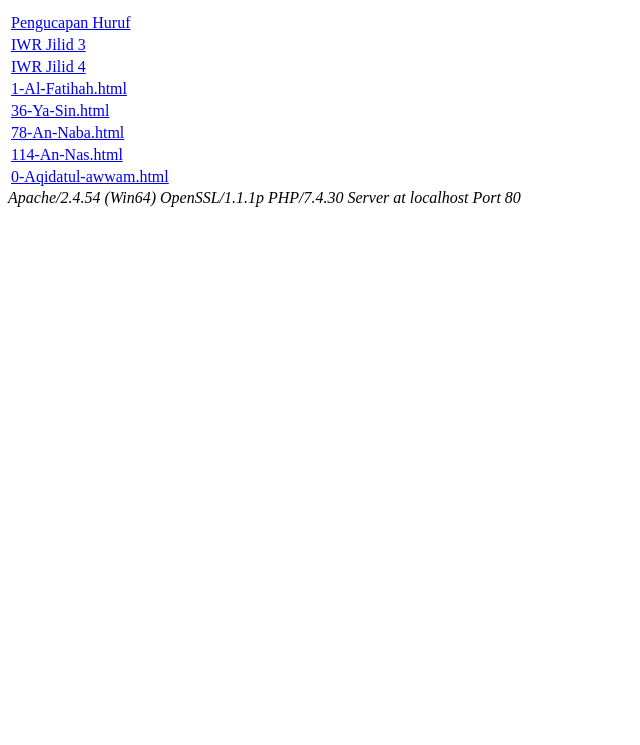
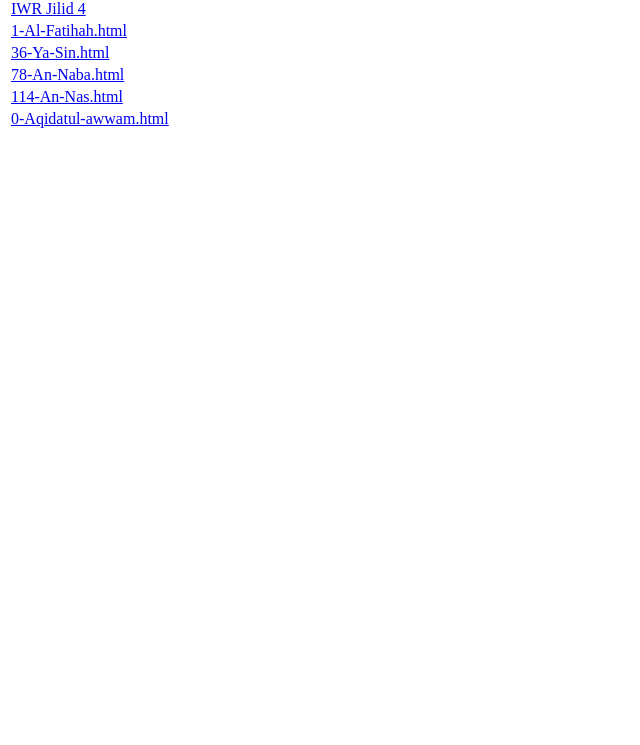
Before and after one commit to ayongaji/bacaan, a plain HTML site: page index.html in a window 1280 px wide. Shown: the part 55-800 px from the top of the page, without its empty margins (0-640 px from the left). Drawn offline with Linux system fonts and the light colour scheme.

Commit message:
Update index.html
Signed-off-by: Budi <156633983+ayongaji@users.noreply.github.com>

```diff
--- a/index.html
+++ b/index.html
@@ -5,7 +5,7 @@
   <title>Index of /an-naba</title>
  </head>
  <body>
-<h1>Index of /an-naba</h1>
+  <h1>
   <table>
      <tr><td><a href="huruf/index.html">Pengucapan Huruf</a></td></tr>
      <tr><td><a href="iwr3/index.html">IWR Jilid 3</a></td></tr>
@@ -16,5 +16,5 @@
      <tr><td><a href="114-An-Nas.html">114-An-Nas.html</a></td></tr>
      <tr><td><a href="0-Aqidatul-awwam.html">0-Aqidatul-awwam.html</a></td></tr>
    </table>
-<address>Apache/2.4.54 (Win64) OpenSSL/1.1.1p PHP/7.4.30 Server at localhost Port 80</address>
+   </h1>
 </body></html>
```
Lines whose indentation alone changed are shown as unchanged.
